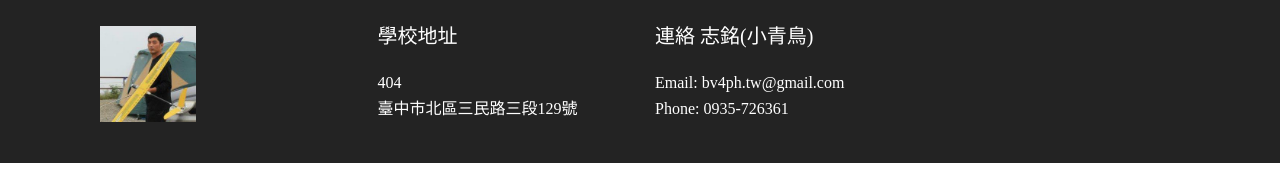
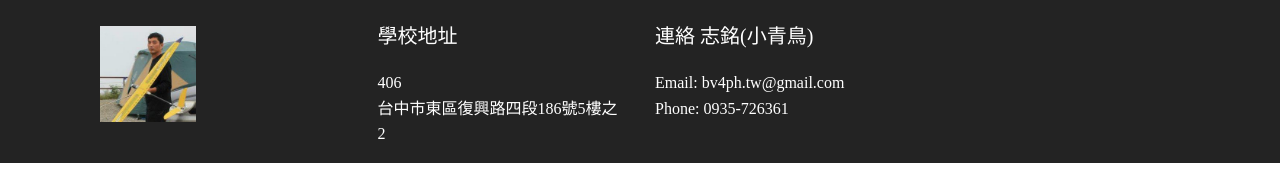
Before and after one commit to newstaruav/bv4ph.github.io, a plain HTML site: page myjob.html in a window 1280 px wide. Shown: the part 615-797 px from the top of the page. Drawn offline with Linux system fonts and the light colour scheme; files whose address does not match are found by name.

Commit message:
Update myjob.html

```diff
--- a/myjob.html
+++ b/myjob.html
@@ -98,7 +98,7 @@
             </div>
             <div class="col-12 col-md-3 mbr-fonts-style display-7">
                 <h5 class="pb-3">學校地址</h5>
-                <p class="mbr-text">404 <br>臺中市北區三民路三段129號</p>
+                <p class="mbr-text">406 <br>台中市東區復興路四段186號5樓之2</p>
             </div>
             <div class="col-12 col-md-3 mbr-fonts-style display-7">
                 <h5 class="pb-3">連絡 志銘(小青鳥)</h5>
```
